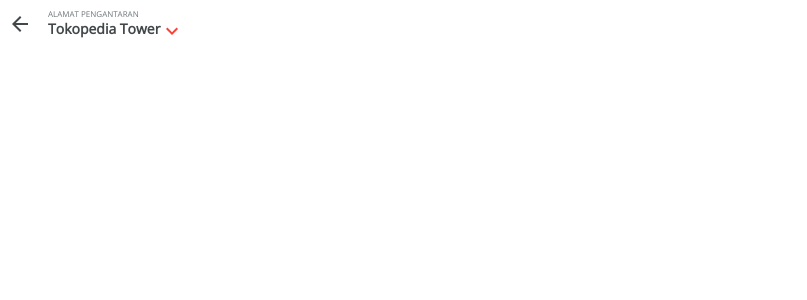
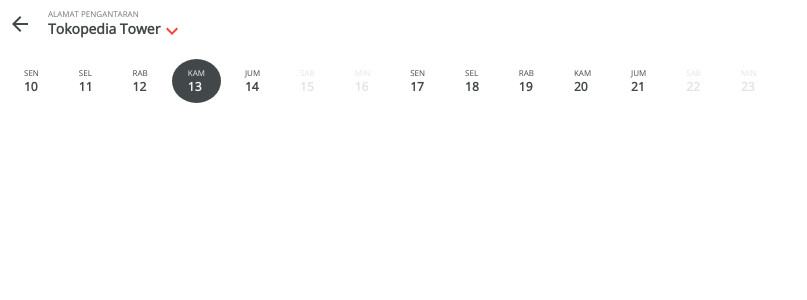
Before and after one commit to arnofirdaus/d5419bd43c74d34e1c0e960bf4cf8c6631a2d657, a React (Create React App) app: page / in a window 1280 px wide. Shown: the top 300 px of the page, without its empty margins (0-807 px from the left). Built offline with nearby package versions, Linux system fonts and the light colour scheme.

Commit message:
add calendar component

```diff
--- a/src/App.js
+++ b/src/App.js
@@ -1,10 +1,12 @@
 import Theme from "./Theme";
 import Header from "./components/header";
+import Calendar from "./components/calendar";
 
 const App = () => {
   return (
     <Theme>
       <Header />
+      <Calendar />
     </Theme>
   );
 };
--- /dev/null
+++ b/src/components/calendar.js
@@ -0,0 +1,78 @@
+import React, { useState } from "react"
+import styled from "styled-components"
+
+const Container = styled.div`
+  display: flex;
+	padding: ${props => props.theme.spaces.small};
+	max-widht: 100px;
+	overflow-x: scroll;
+`
+
+const ContainerDate = styled.div`
+	display: flex;
+	flex-direction: column;
+	margin-right: ${props => props.theme.spaces.small};
+	padding: ${props => props.theme.spaces.small} ${props => props.theme.spaces.medium};
+	background: ${props => props.selected ? props.theme.colors.black : 'transparent'};
+	border-radius: 100%;
+
+`
+
+const TextDay = styled.span`
+	font-size: ${props => props.theme.fontSizes.verySmall};
+	color: ${props => props.selected
+		? props.theme.colors.white
+		: props.disabled
+		? props.theme.colors.lightGrey
+		: props.theme.colors.black
+	};
+`
+
+const TextDate = styled.span`
+	font-size: ${props => props.theme.fontSizes.small};
+	color: ${props => props.selected
+		? props.theme.colors.white
+		: props.disabled
+		? props.theme.colors.lightGrey
+		: props.theme.colors.black
+	};
+	font-weight: bold;
+`
+
+const Calendar = () => {
+	const [selected, setSelected] = useState(13);
+
+	const dates = [
+		{day: "SEN", date: "10"},
+		{day: "SEL", date: "11"},
+		{day: "RAB", date: "12"},
+		{day: "KAM", date: "13"},
+		{day: "JUM", date: "14"},
+		{day: "SAB", date: "15", disabled: true},
+		{day: "MIN", date: "16", disabled: true},
+		{day: "SEN", date: "17"},
+		{day: "SEL", date: "18"},
+		{day: "RAB", date: "19"},
+		{day: "KAM", date: "20"},
+		{day: "JUM", date: "21"},
+		{day: "SAB", date: "22", disabled: true},
+		{day: "MIN", date: "23", disabled: true},
+	]
+	return(
+		<Container>
+			{
+				dates.map((data) => {
+					let isSelected = data.date == selected
+					return (
+						<ContainerDate selected={isSelected} onClick={() => !data.disabled ? setSelected(data.date) : null}>
+							<TextDay disabled={data.disabled} selected={isSelected}>{data.day}</TextDay>
+							<TextDate disabled={data.disabled} selected={isSelected}>{data.date}</TextDate>
+						</ContainerDate>
+					)
+				})
+			}
+		</Container>
+	)
+}
+
+export default Calendar
```
